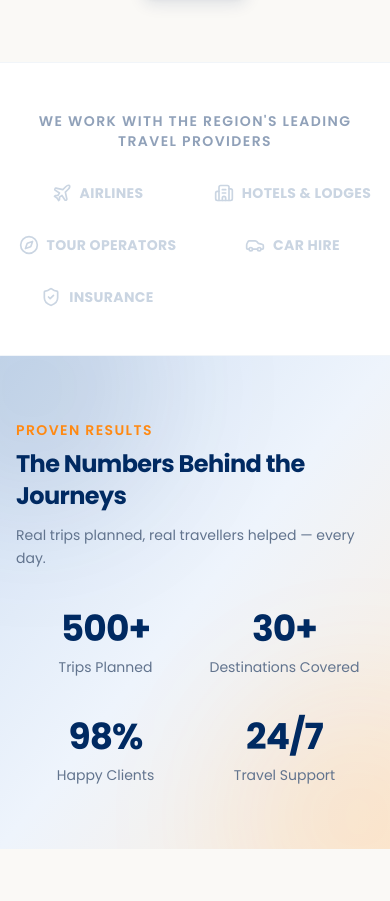
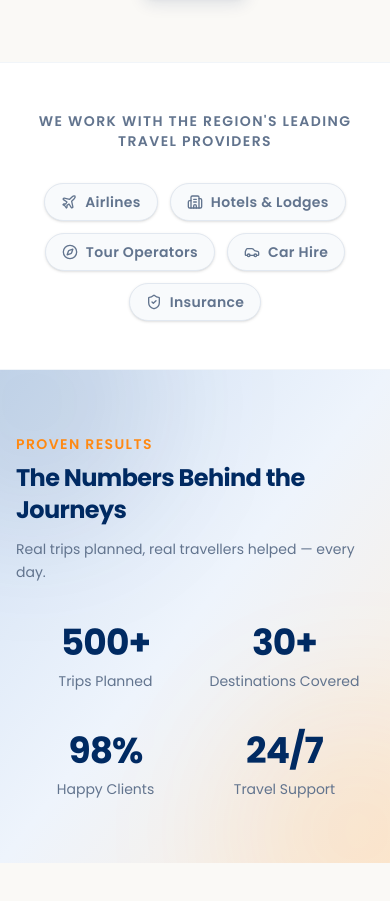
Before and after one commit to renegadec/arctravel, a Next.js app: page / in a window 390 px wide. Shown: the part 992-1893 px from the top of the page. Built offline with nearby package versions, Linux system fonts and the light colour scheme.

Commit message:
fix: trust strip partners as even pill chips
5 wordmarks in a 2/3-col grid left an orphan on the last row and ragged
alignment (long vs short names). Now consistent rounded chips in a centered
flex-wrap row — evenly ordered at every breakpoint, better contrast.

```diff
--- a/src/components/home/TrustStrip.tsx
+++ b/src/components/home/TrustStrip.tsx
@@ -14,17 +14,17 @@ export default function TrustStrip() {
   return (
     <section className="border-y border-slate-100 bg-white py-12">
       <div className="mx-auto max-w-7xl px-4 sm:px-6 lg:px-8">
-        <p className="text-center text-sm font-semibold uppercase tracking-widest text-slate-400">
+        <p className="text-center text-sm font-semibold uppercase tracking-widest text-slate-500">
           We work with the region&apos;s leading travel providers
         </p>
-        <div className="mx-auto mt-8 grid max-w-lg grid-cols-2 items-center gap-x-8 gap-y-8 sm:max-w-xl sm:grid-cols-3 lg:mx-0 lg:max-w-none lg:grid-cols-5">
+        <div className="mx-auto mt-8 flex max-w-3xl flex-wrap items-center justify-center gap-3 sm:gap-4">
           {partners.map((partner) => (
             <div
               key={partner.name}
-              className="flex items-center justify-center gap-2 text-slate-300 transition-colors hover:text-[#ff8912]"
+              className="inline-flex items-center gap-2 rounded-full border border-slate-200 bg-slate-50 px-4 py-2 text-slate-500 shadow-sm transition-colors hover:border-[#ff8912]/30 hover:text-[#ff8912] sm:px-5"
             >
-              <partner.icon className="h-5 w-5" />
-              <span className="text-sm font-bold uppercase tracking-wide">
+              <partner.icon className="h-4 w-4 shrink-0" />
+              <span className="text-sm font-semibold tracking-wide">
                 {partner.name}
               </span>
             </div>
```
